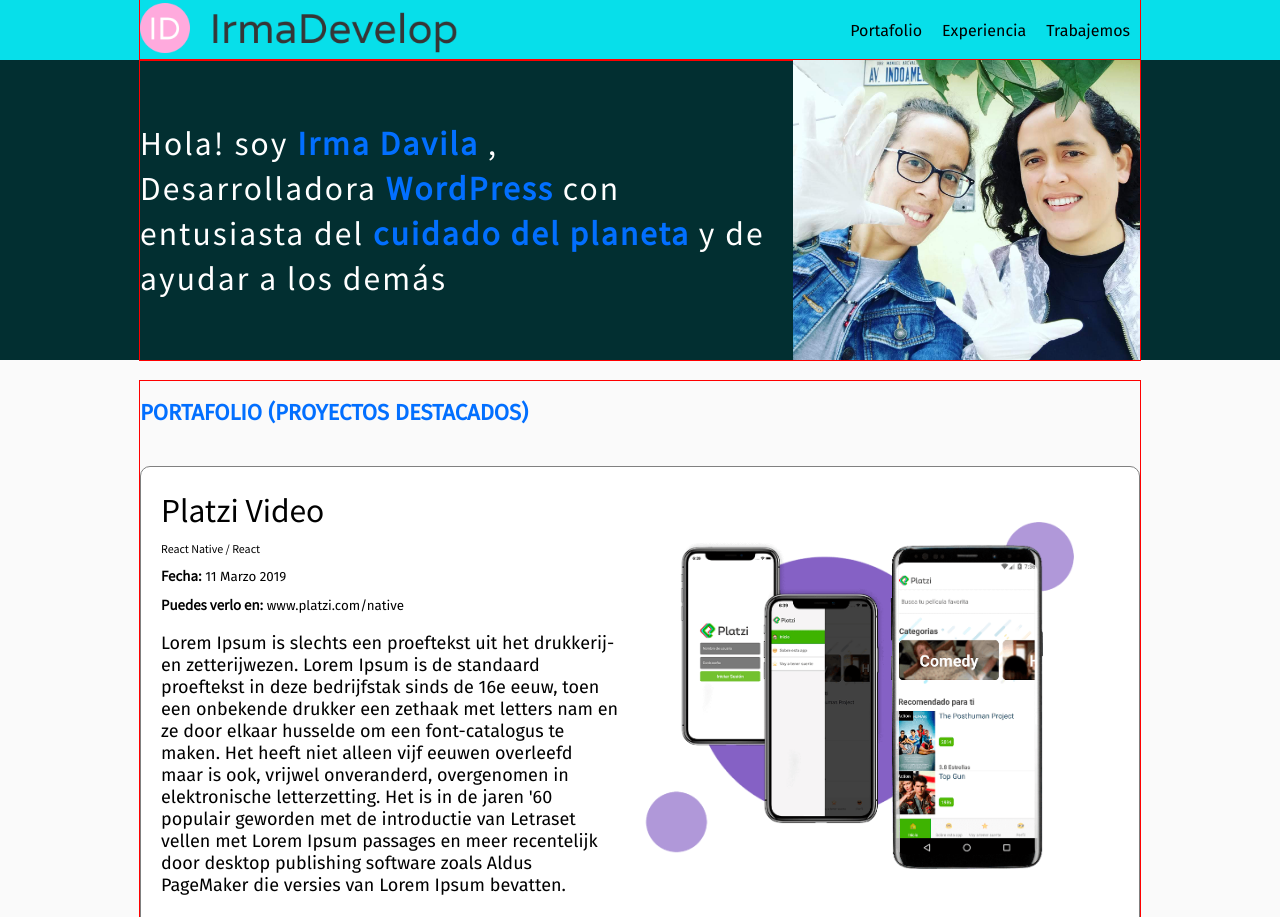
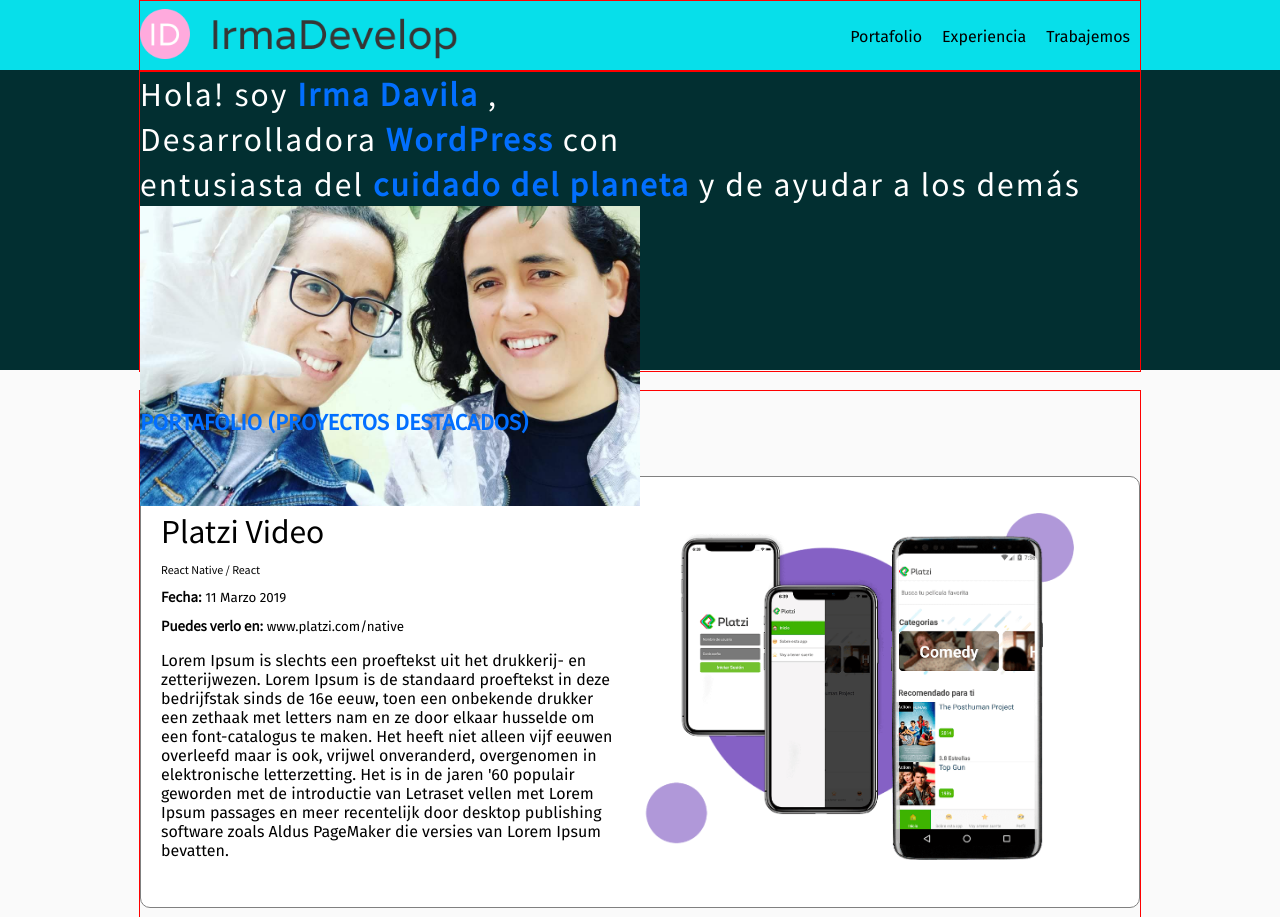
Before and after one commit to irmaDevelop/platzi-desarrollo-web, a plain HTML site: page index.html in a window 1280 px wide. Shown: the top 917 px of the page. Drawn offline with Linux system fonts and the light colour scheme.

Commit message:
problema con hero

```diff
--- a/css/estilos.css
+++ b/css/estilos.css
@@ -76,6 +76,8 @@ h2 {
     /* esta linea hace que automaticamente los elementos pierdan el margen */
     display: flex;
     align-items: center;
+    justify-content: space-between;
+    flex-wrap: wrap;
 }
 
 .hero-image{
@@ -140,7 +142,7 @@ h2 {
 }
 
 .project-description{
-    font-size: 18px;
+    font-size: 20   px;
 }
 
 .project strong{
@@ -166,8 +168,9 @@ header{
     color: black; /* para dar color a los textos */
     display: flex;
     align-items: center;
-    height: 60px; /* obtenido del alto del logo 128 */
+    height: 70px; /* obtenido del alto del logo 128 */
     justify-content: space-between;
+    flex-wrap: wrap;
 }
 ol, ul{
     margin: 0;
@@ -377,7 +380,9 @@ ol {
 
 .container {
     border: 1px solid red;
-    width: 1000px;
+    /* width: 1000px;  cambiamos el valor fijo*/
+    max-width: 1000px;
+    flex: 1;
     margin: 0 auto;
     display: inherit;
     justify-content: inherit;
@@ -393,9 +398,7 @@ ol {
 }
 
 @media screen and (max-width:768px){
-    body{
-        border: 10px solid green;
-    }
+
 }
 
 @media screen and (max-width:480px){
```
Also changed, not shown: 1 other file.
